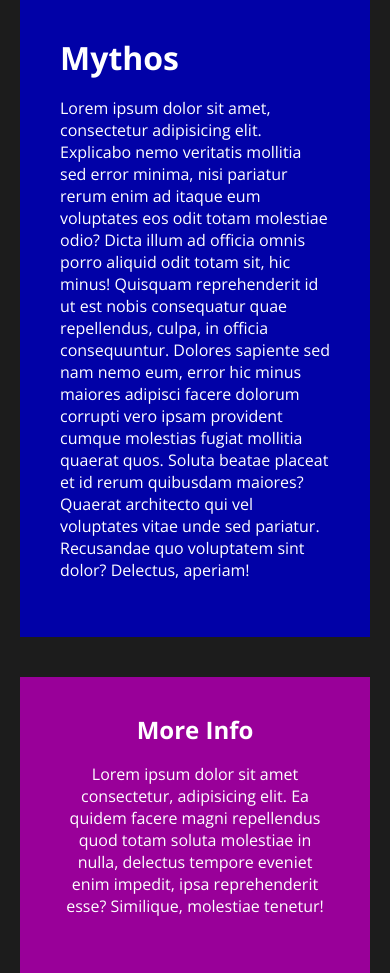
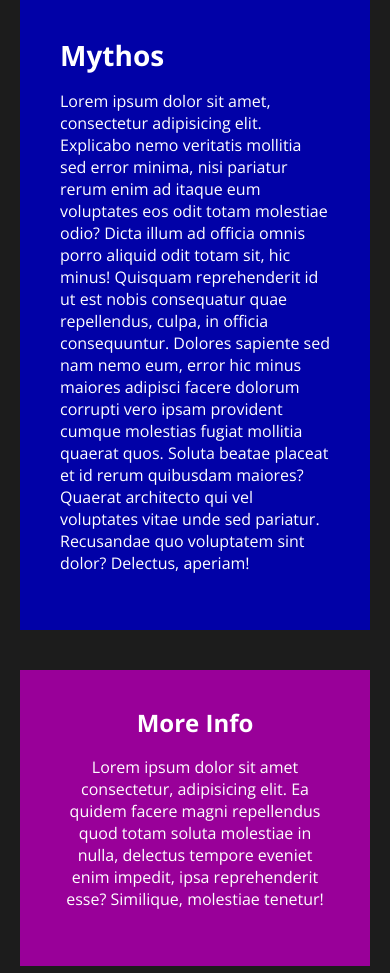
Before and after one commit to janusqa/responsive-scss-1, a plain HTML site: page index.html in a window 390 px wide. Drawn offline with nearby package versions, Linux system fonts and the light colour scheme; a script that the page names is missing.

Commit message:
add responsive typography

```diff
--- a/app/scss/globals/_typography.scss
+++ b/app/scss/globals/_typography.scss
@@ -1,9 +1,37 @@
+@use '../utils' as u;
+
 h1,
 h2,
 h3 {
     font-weight: 700;
     line-height: 1.1;
     margin-top: 0;
+}
+
+h1 {
+    // *** new way of changing font size when screen size changes
+    // we use vw (viewport width)
+    // 1 vw = 1% of devices viewport
+    // eg. on screen of 375px 1vw = 3.75px
+    // so if we want fontsie of 28px on 375px size sreen
+    // 28px = 28/375 = 0.0747 = 7.47%
+    //
+    // we use clamp to put some constraints on the font-size
+    // min font-size will be 28px then with 2vw added on
+    // while max font-size will be
+    // clamp(min-value, preferred-value, max-value)
+    font-size: clamp(28px, 16px + 2vw, 40px);
+
+    // *** old way of changing font size using breakpoints
+    // font-size: 28px;
+
+    // @include u.breakpoint-up(medium) {
+    //     font-size: 36px;
+    // }
+
+    // @include u.breakpoint-up(large) {
+    //     font-size: 42px;
+    // }
 }
 
 p {
```
Also changed, not shown: dist/style.css, 1 other file.
